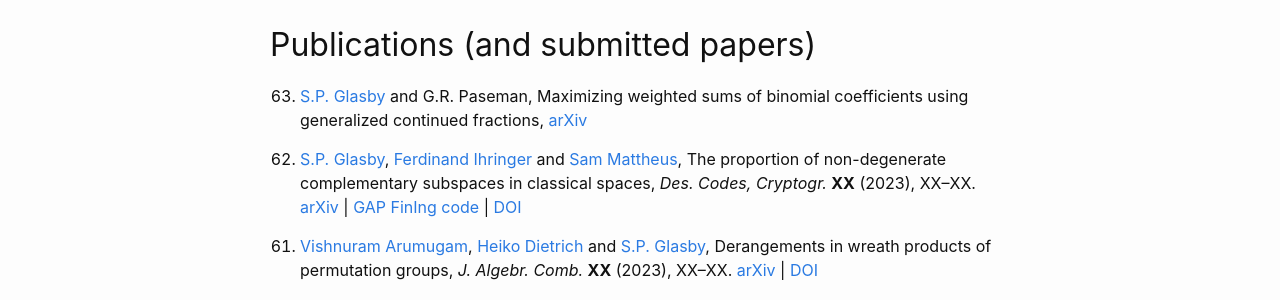
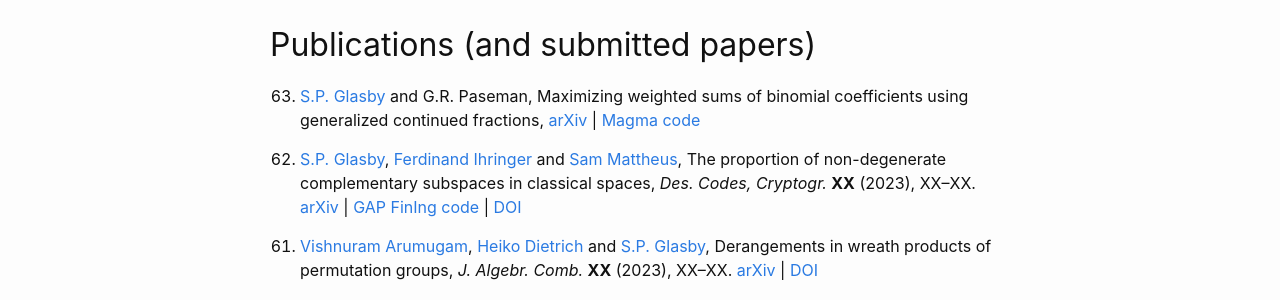
Before and after one commit to StephenGlasby/StephenGlasby.github.io, a Jekyll site: the page built from publications.md, in a window 1280 px wide and 900 px high. Shown: the part 233-533 px from the top of the window. Built offline with Jekyll 4.4.1, drawn with Linux system fonts in a browser that asks for light colours.

Commit message:
test Magma code link

```diff
--- a/publications.md
+++ b/publications.md
@@ -23,7 +23,8 @@
   G.R. Paseman,
   Maximizing weighted sums of binomial coefficients using generalized
   continued fractions,
-  [arXiv](https://arxiv.org/abs/arXiv:2310.12517)
+  [arXiv](https://arxiv.org/abs/arXiv:2310.12517) |
+  [Magma code](BerryEsseenMagmaCode.md)
 
 0. [S.P. Glasby](https://staffhome.ecm.uwa.edu.au/~00059629/),
   [Ferdinand Ihringer](http://math.ihringer.org/) and
```
